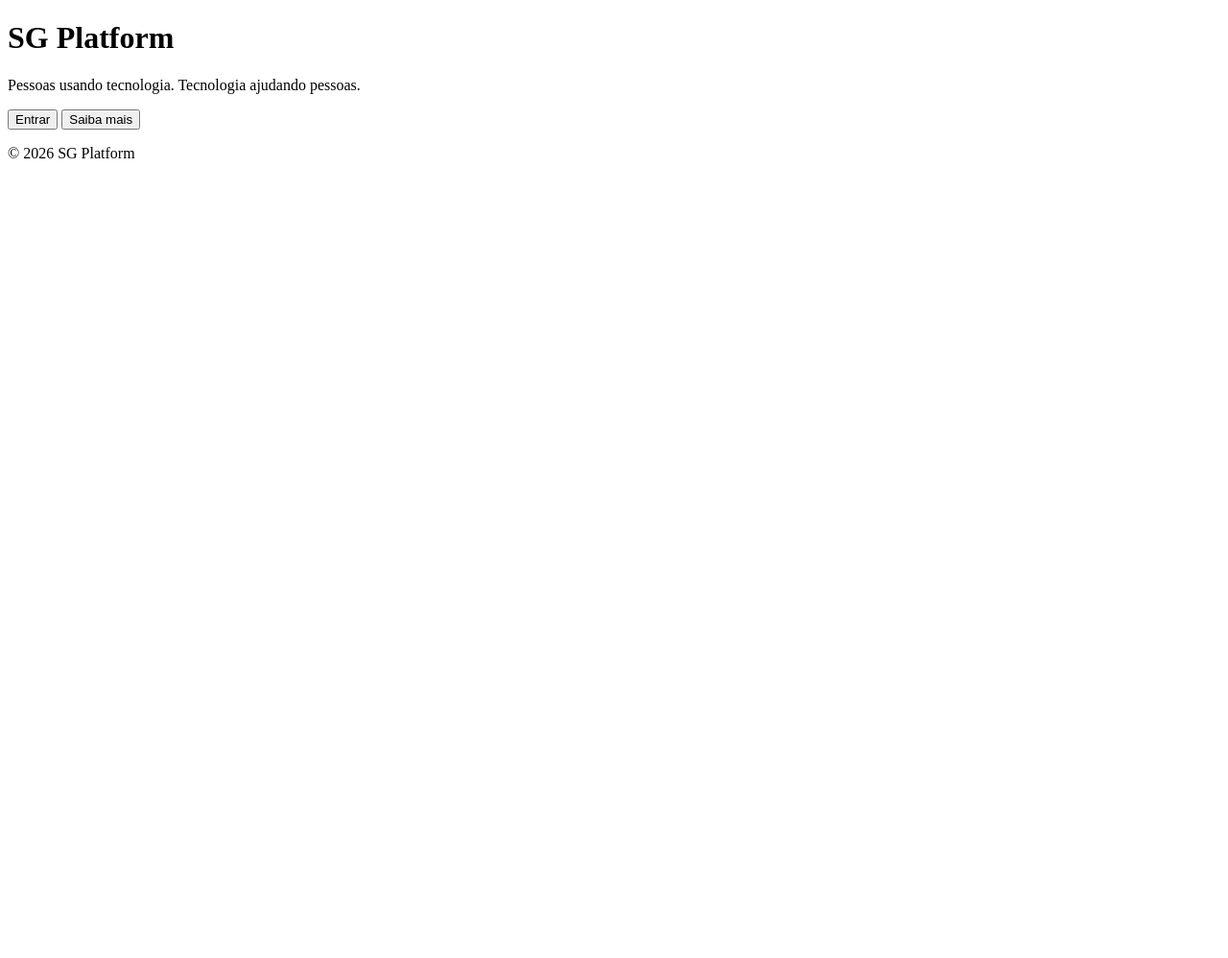
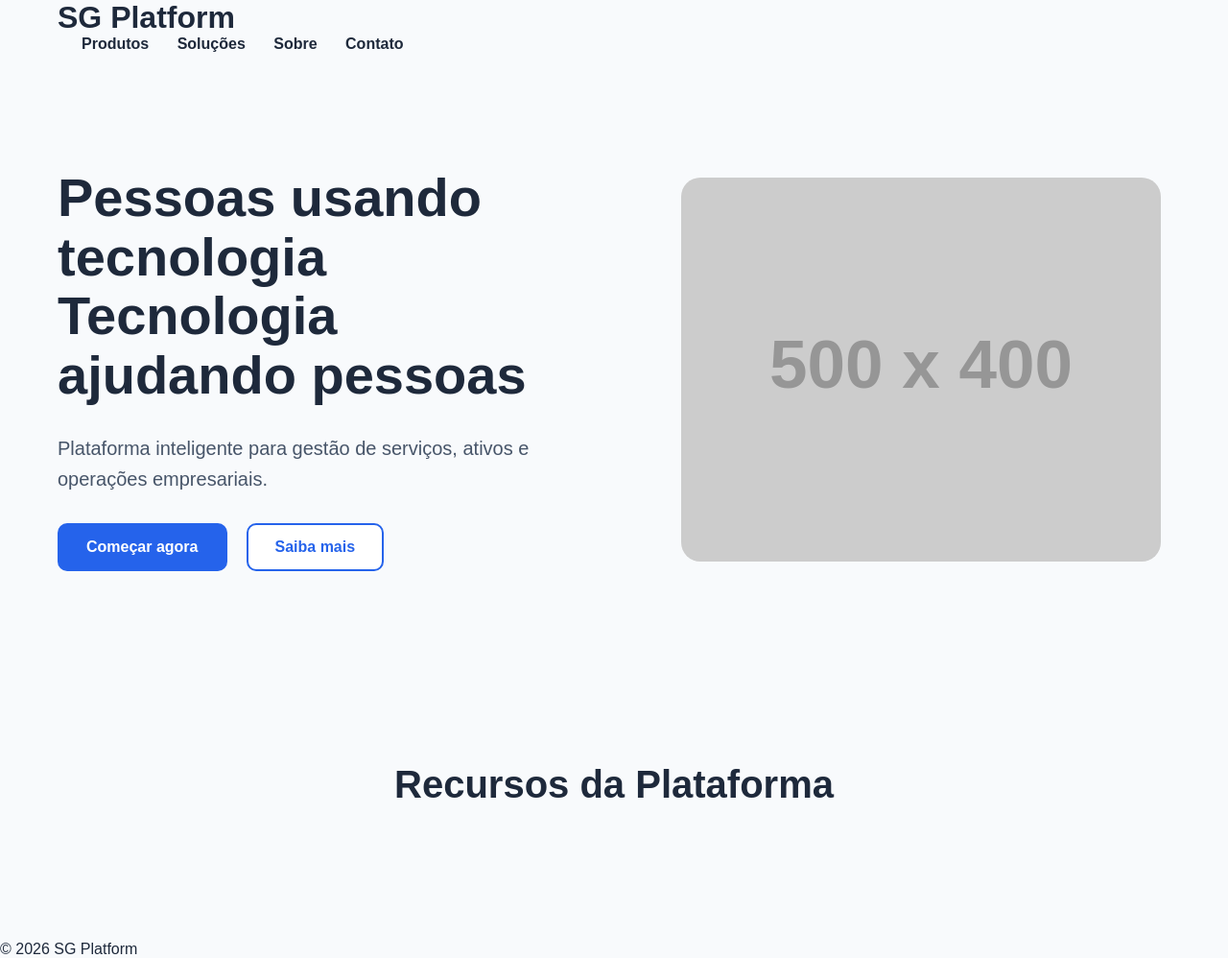
Before and after one commit to Steves2Gamarra/sg-platform, a Flask app: template app/templates/index.html in a window 1280 px wide. Shown: the whole page at 96% size. Before the commit the page ends 165 px from the top, so only its background shows below. Run offline with Flask 3, Linux system fonts and the light colour scheme; the template is opened without the code that fills it, so the values that code supplies are empty; grey boxes labelled with a size stand in for pictures from a placeholder-image service; some libraries are stand-ins or nearby versions.

Commit message:
Minha mensagem explicativa

```diff
--- a/app/static/css/style.css
+++ b/app/static/css/style.css
@@ -0,0 +1,250 @@
+/*======================
+RESET
+======================*/
+*{
+
+    margin:0;
+    padding:0;
+    box-sizing:border-box;
+
+}
+
+/*======================
+BODY
+======================*/
+
+body{
+
+    background-color: #F8FAFC;
+    color: #1E293B;
+    font-family:Arial, Helvetica, sans-serif;
+
+}
+
+/*======================
+CONTAINER
+======================*/
+
+.container{
+
+    width:100%;
+    max-width:1200px;
+    margin:0 auto;
+    padding:0 20px;
+
+}
+
+/*======================
+HEADER
+======================*/
+
+.site-header{
+    display:flex;
+    justify-content:space-between;
+    align-items:center;
+    padding:25px 60px;
+    background:white;
+    border-bottom:1px solid #CBD5E1;
+
+}
+
+nav a{
+
+    text-decoration:none;
+    color:#1E293B;
+    margin-left:25px;
+    font-weight:bold;
+
+}
+
+/*======================
+HERO
+======================*/
+
+.hero{
+
+    padding:120px 0;
+
+}
+
+.hero-content{
+
+    display:flex;
+    justify-content:space-between;
+    align-items:center;
+    gap:120px;
+
+}
+
+.hero-text{
+
+    flex:1;
+    max-width:620px;
+
+}
+
+.hero-text h1{
+
+    font-size:56px;
+    line-height:1.1;
+    margin-bottom:20px;
+
+}
+
+.hero-text p{
+
+    font-size:20px;
+    line-height:1.6;
+    margin:30px 0;
+    color:#475569;
+
+}
+
+.hero-image{
+
+    flex:1;
+    display:flex;
+    justify-content:center;
+
+}
+
+.hero-image img{
+
+    max-width:100%;
+    max-width:500px;
+    border-radius:20px;
+
+}
+
+
+/*======================
+BOTÕES
+======================*/
+
+.hero-buttons{
+
+    display:flex;
+    gap:20px;
+    margin-top:30px;
+
+}
+
+.btn{
+
+    display:inline-flex;
+    align-items:center;
+    justify-content:center;
+    padding:14px 28px;
+    border:2px solid transparent;
+    border-radius:10px;
+    font-size:16px;
+    font-weight:bold;
+    cursor:pointer;
+    text-decoration:none;
+    transition:
+
+        background-color .3s ease,
+        color .3s ease,
+        transform .3s ease;
+
+}
+
+.btn:hover{
+
+    transform:translateY(-2px);
+
+}
+
+.btn-primary{
+
+    background-color: #2563EB;
+    color:white;
+    border-color:transparent;
+
+}
+
+.btn-primary:hover{
+
+    background-color:#1D4ED8;
+
+}
+
+.btn-secondary{
+
+    background-color:white;
+    color:#2563EB;
+    border:2px solid #2563EB;
+
+}
+
+.btn-secondary:hover{
+
+    background-color:#EFF6FF;
+    color:#1D4ED8;
+
+}
+
+/*======================
+FEATURES
+======================*/
+
+.features{
+
+    padding:80px 0;
+
+}
+
+.features h2{
+
+    text-align:center;
+    font-size:40px;
+    margin-bottom:60px;
+}
+
+/*======================
+CARDS
+======================*/
+
+.cards{
+
+    display:flex;
+    gap:30px;
+
+}
+.card{
+
+    flex:1;
+    background:white;
+    padding:30px;
+    border-radius:16px;
+    box-shadow:0 10px 25px rgba(0,0,0,.08);
+    transition:.3s;
+
+}
+
+.card h3{
+
+    margin-bottom:15px;
+    color:#1E293B;
+
+}
+
+.card p{
+
+    color:#64748B;
+    line-height:1.6;
+
+}
+
+.card:hover{
+
+    transform:translateY(-5px);
+
+}
+/*======================
+FOOTER
+======================*/
+
+/*======================
+RESPONSIVIDADE
+======================*/
--- /dev/null
+++ b/app/templates/base.html
@@ -0,0 +1,35 @@
+<!DOCTYPE html>
+<html lang="pt-BR">
+<head>
+    <meta charset="UTF-8">
+    <meta name="viewport"
+        content="width=device-width, initial-scale=1.0">
+    <title>SG Platform</title>
+    <link rel="stylesheet"
+        href="{{ url_for('static', filename='css/style.css') }}">
+
+</head>
+<body>
+    <header>
+
+        <div class="container">
+
+             <h1>SG Platform</h1>
+                 <nav>
+                 <a href="#">Produtos</a>
+                 <a href="#">Soluções</a>
+                 <a href="#">Sobre</a>
+                 <a href="#">Contato</a>
+                 </nav>
+        </nav>
+    </header>
+
+    {% block content %}
+
+    {% endblock %}
+
+    <footer>
+        <p>© 2026 SG Platform</p>
+    </footer>
+</body>
+</html>
--- a/app/templates/index.html
+++ b/app/templates/index.html
@@ -1,44 +1,78 @@
-<!DOCTYPE html>
-<html lang="pt-BR">
+{% extends "base.html" %}
+{% block content %}
+ <main>
 
-<head>
+    <section class="hero">
 
-    <meta charset="UTF-8">
+        <div class="container">
 
-    <meta name="viewport"
-          content="width=device-width, initial-scale=1.0">
+            <div class="hero-content">
 
-    <title>SG Platform</title>
+                <div class="hero-text">
 
-</head>
+                    <h1>
+                    Pessoas usando tecnologia<br>
 
-<body>
+                    Tecnologia ajudando pessoas</h1>
 
-    <header>
+                <p>
+                    Plataforma inteligente para gestão de serviços,
+                    ativos e operações empresariais.
+                </p>
 
-        <h1>SG Platform</h1>
+                    <div class="hero-buttons">
 
-        <p>
-            Pessoas usando tecnologia.
-            Tecnologia ajudando pessoas.
-        </p>
+                         <a class="btn btn-primary">
+                         Começar agora
+                         </a>
 
-    </header>
+                        <a class="btn btn-secondary">
+                        Saiba mais
+                        </a>
 
-    <main>
+                    </div>
 
-        <button>Entrar</button>
+                </div>
 
-        <button>Saiba mais</button>
+                <div class="hero-image">
 
-    </main>
+                    <img
+                    src="https://placehold.co/500x400"
+                    alt="Ilustração da plataforma">
 
-    <footer>
+                </div>
 
-        <p>© 2026 SG Platform</p>
+            </div>
 
-    </footer>
+        </div>
 
-</body>
+    </section>
 
-</html>
+    <section class="features">
+
+        <div class="container">
+
+             <h2>Recursos da Plataforma</h2>
+
+                <div class="cards">
+
+                    {% for recurso in recursos %}
+
+                        <div class="card">
+
+                            <h3>{{ recurso.titulo }}</h3>
+
+                            <p>{{ recurso.descricao }}</p>
+
+                        </div>
+
+                    {% endfor %}
+
+                </div>
+
+            </div>
+
+    </section>
+
+</main>
+{% endblock %}
```
Also changed, not shown: app/routes.py (+33 -2 lines).
